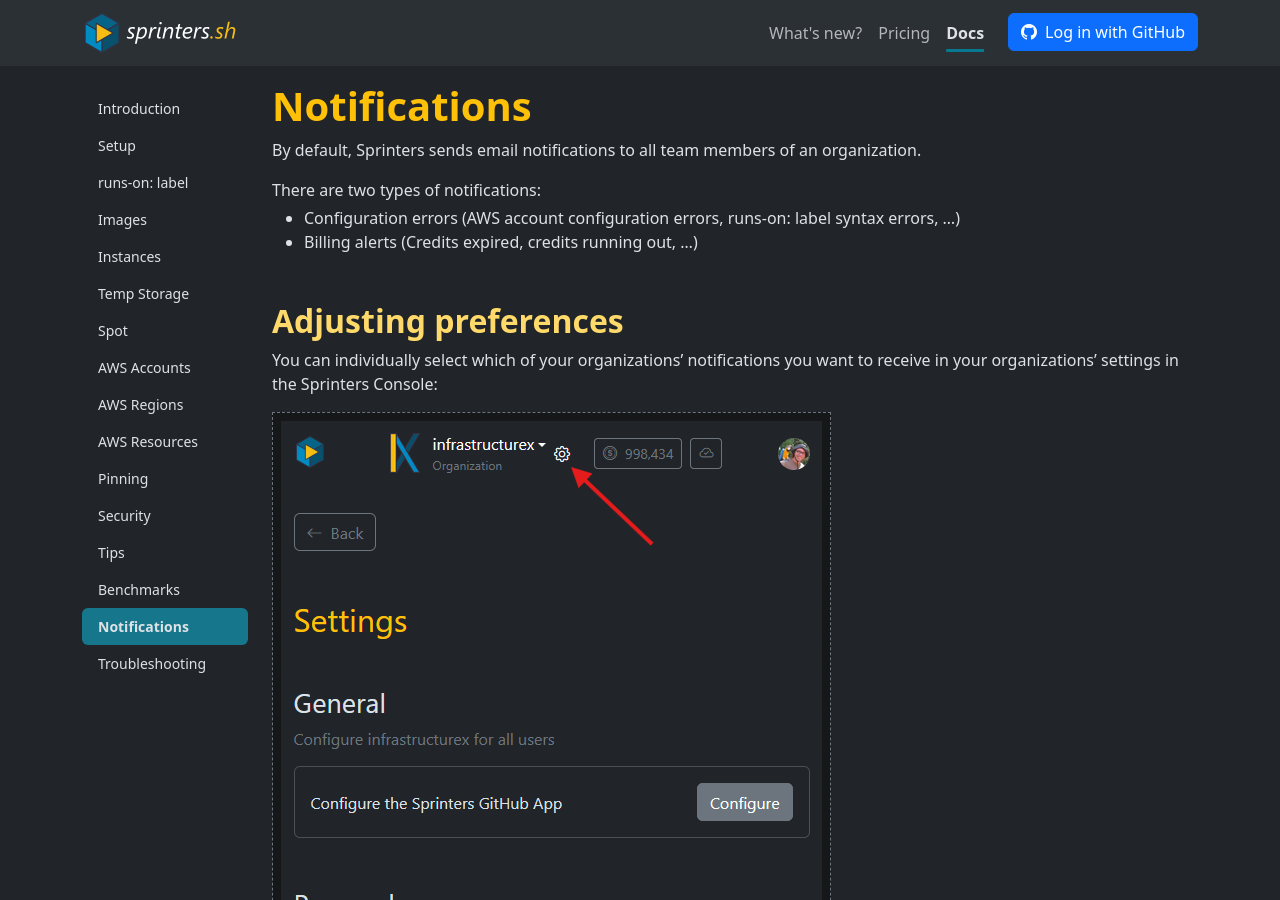
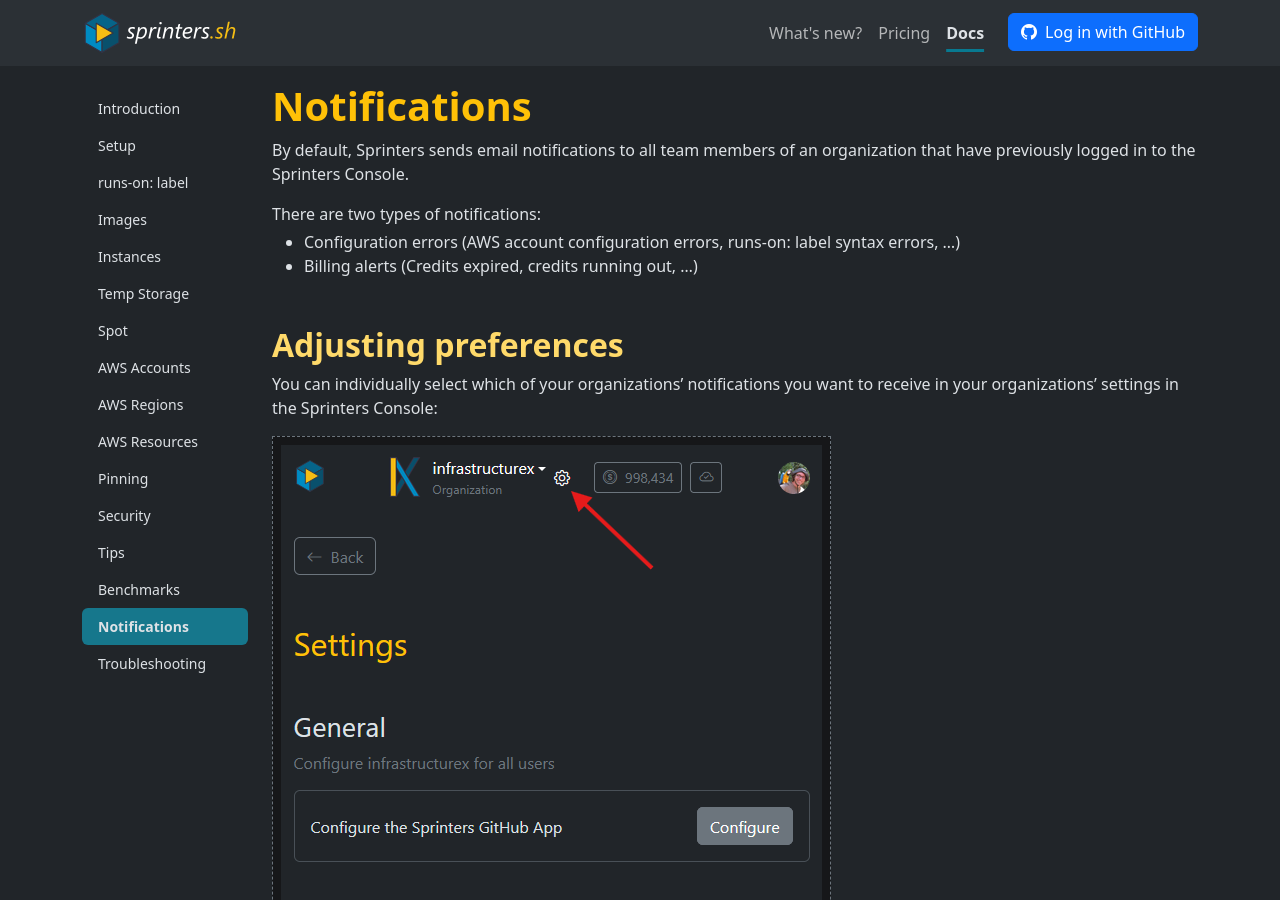
Before and after one commit to sprinters-sh/sprinters.sh, a Jekyll site: the page built from docs/notifications.md, in a window 1280 px wide and 900 px high. Built offline with Jekyll 4.4.1, drawn with Linux system fonts in a browser that asks for light colours.

Commit message:
Added notifications docs

```diff
--- a/docs/notifications.md
+++ b/docs/notifications.md
@@ -3,7 +3,8 @@
 title: "Notifications"
 ---
 
-By default, Sprinters sends email notifications to all team members of an organization.
+By default, Sprinters sends email notifications to all team members of an organization that have previously logged in
+to the Sprinters Console.
 
 There are two types of notifications:
 {: .mb-1 }
```
